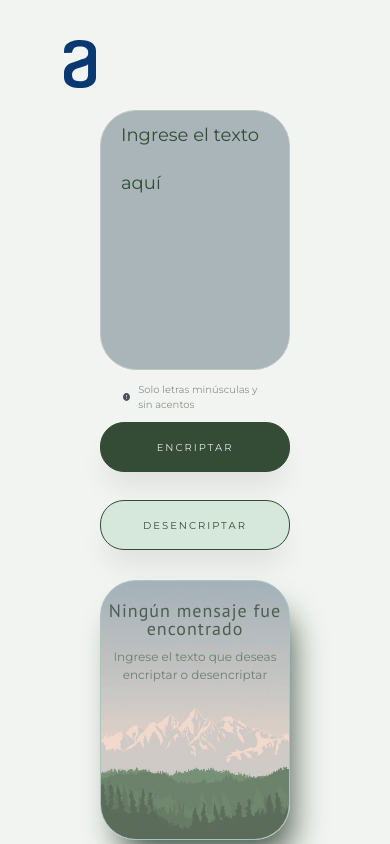
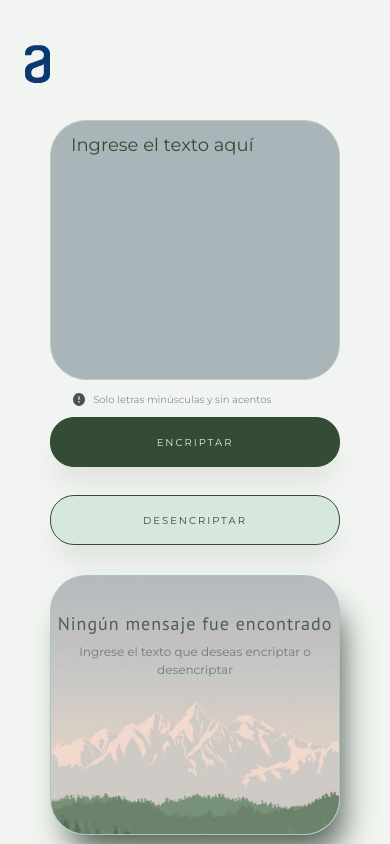
Before and after one commit to Lisbeth84/Encriptador-de-texto, a plain HTML site: page index.html in a window 390 px wide. Shown: the top 844 px of the page. Drawn offline with Linux system fonts and the light colour scheme.

Commit message:
nuevos cambios en la seccion responsive

```diff
--- a/estilos/responsive.css
+++ b/estilos/responsive.css
@@ -4,6 +4,11 @@
         padding: 10rem;
         flex-direction: column;
         height: auto;
+    }
+    header .logo{
+        width: 100%;
+        background: var(--White);
+        padding: 5px;
     }
     .contenedor_izquierdo {
         width: 100%;
@@ -24,10 +29,7 @@
 
     }
 
-    .input-texto {
-        height: 26rem;
-        font-size: 1.8rem;
-    }
+
     .encriptador-aviso {
         top: auto;
         margin-top: 10px;
@@ -47,7 +49,7 @@
 
 @media(max-width: 1024px){
     main {
-        padding: 10rem;
+        padding: 5rem;
         flex-direction: column;
         height: auto;
 
@@ -57,6 +59,11 @@
         width: 100%;
         height: auto;
 
+    }
+    .input-texto {
+        height: 26rem;
+        font-size: 1.8rem;
+        margin: 60px 0px 0px 0px;
     }
 
     .encriptador-aviso {
```
